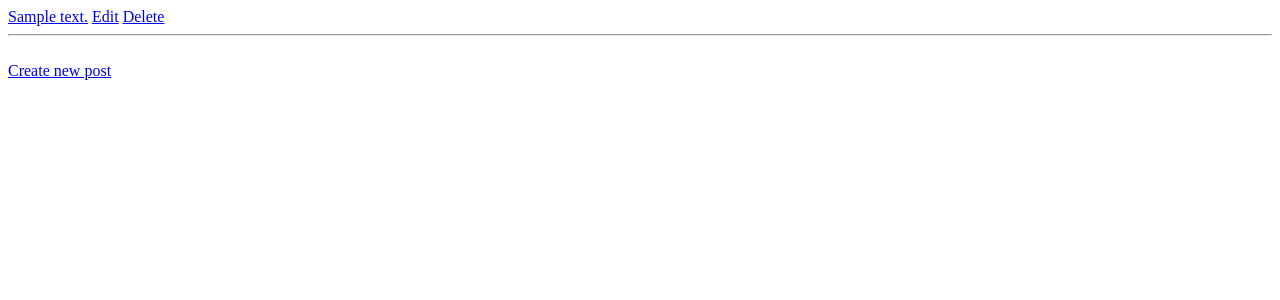
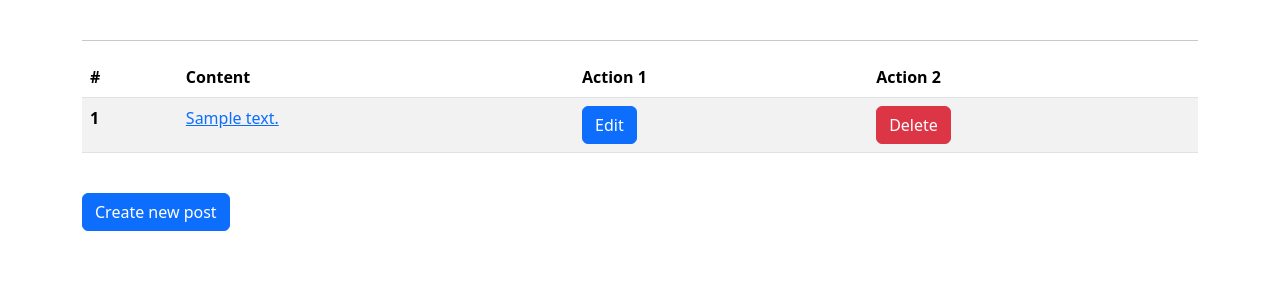
Before and after one commit to RubyCognity/ruby_course_materials, a Rails app: page /posts in a window 1280 px wide. Shown: the top 300 px of the page. Run offline with Rails 7, Linux system fonts and the light colour scheme; tables that the repository leaves empty hold one stand-in row (values such as "Sample post"); style sheets or scripts are compiled from the project's sources; some libraries are stand-ins or nearby versions.

Commit message:
Add styling

```diff
--- a/app/assets/stylesheets/application.css
+++ b/app/assets/stylesheets/application.css.scss
@@ -13,3 +13,4 @@
  *= require_tree .
  *= require_self
  */
+@import "bootstrap";
--- a/app/views/layouts/application.html.erb
+++ b/app/views/layouts/application.html.erb
@@ -10,7 +10,7 @@
     <%= javascript_importmap_tags %>
   </head>
 
-  <body>
+  <body class='container'>
     <%= yield %>
   </body>
 </html>
--- a/app/views/posts/_form.html.erb
+++ b/app/views/posts/_form.html.erb
@@ -1,5 +1,5 @@
 <%= form_for post do |f| %>
-    <%= f.label :content %>
-    <%= f.text_field :content, style: 'display: block; margin-bottom: 10px;' %>
-    <%= f.submit :submit %>
+    <%= f.label :content, class: 'form-label' %>
+    <%= f.text_field :content, style: 'display: block; margin-bottom: 10px;', class: 'form-group' %>
+    <%= f.submit :submit, class: 'btn btn-primary' %>
 <% end %>
--- a/app/views/posts/index.html.erb
+++ b/app/views/posts/index.html.erb
@@ -1,10 +1,24 @@
-<%- @posts.each do |post|%>
-    <%= link_to post.content, post_path(post) %>
-    <%= link_to 'Edit', edit_post_path(post) %>
-    <%= link_to 'Delete', post, data: { turbo_method: :delete, turbo_confirm: "Are you sure?" } %>
-    <br>
-    <hr/>
-<% end %>
-
+<table class="table table-striped">
+    <thead class="thead-dark">
+        <tr>
+            <th scope="col">#</th>
+            <th scope="col">Content</th>
+            <th scope="col">Action 1</th>
+            <th scope="col">Action 2</th>
+        </tr>
+    </thead>
+     <tbody>
+        <%- @posts.each do |post|%>
+            <tr>
+                <th scope="row"><%= post.id %></th>
+                <td><%= link_to post.content, post_path(post) %></td>
+                <td><%= link_to 'Edit', edit_post_path(post), class: "btn btn-primary" %></td>
+                <td><%= link_to 'Delete', post, data: { turbo_method: :delete, turbo_confirm: "Are you sure?" }, class: "btn btn-danger" %></td>
+                <br>
+                <hr/>
+            </tr>
+        <% end %>
+    </tbody>
+</table>
 <br>
-<%= link_to 'Create new post', new_post_path %>
+<%= link_to 'Create new post', new_post_path, class: 'btn btn-primary' %>
--- a/config/importmap.rb
+++ b/config/importmap.rb
@@ -5,3 +5,5 @@ pin "@hotwired/turbo-rails", to: "turbo.min.js", preload: true
 pin "@hotwired/stimulus", to: "stimulus.min.js", preload: true
 pin "@hotwired/stimulus-loading", to: "stimulus-loading.js", preload: true
 pin_all_from "app/javascript/controllers", under: "controllers"
+pin "bootstrap", to: "https://ga.jspm.io/npm:bootstrap@5.2.0/dist/js/bootstrap.esm.js"
+pin "@popperjs/core", to: "https://ga.jspm.io/npm:@popperjs/core@2.11.5/lib/index.js"
```
Also changed, not shown: Gemfile, Gemfile.lock.
